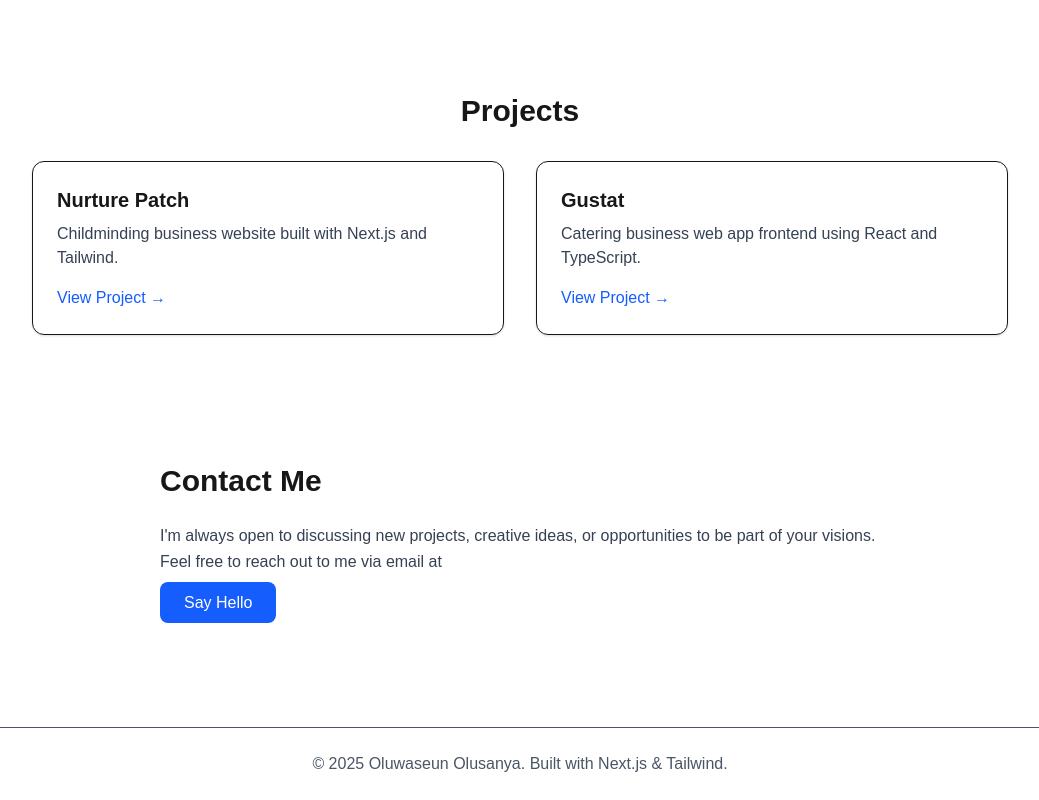
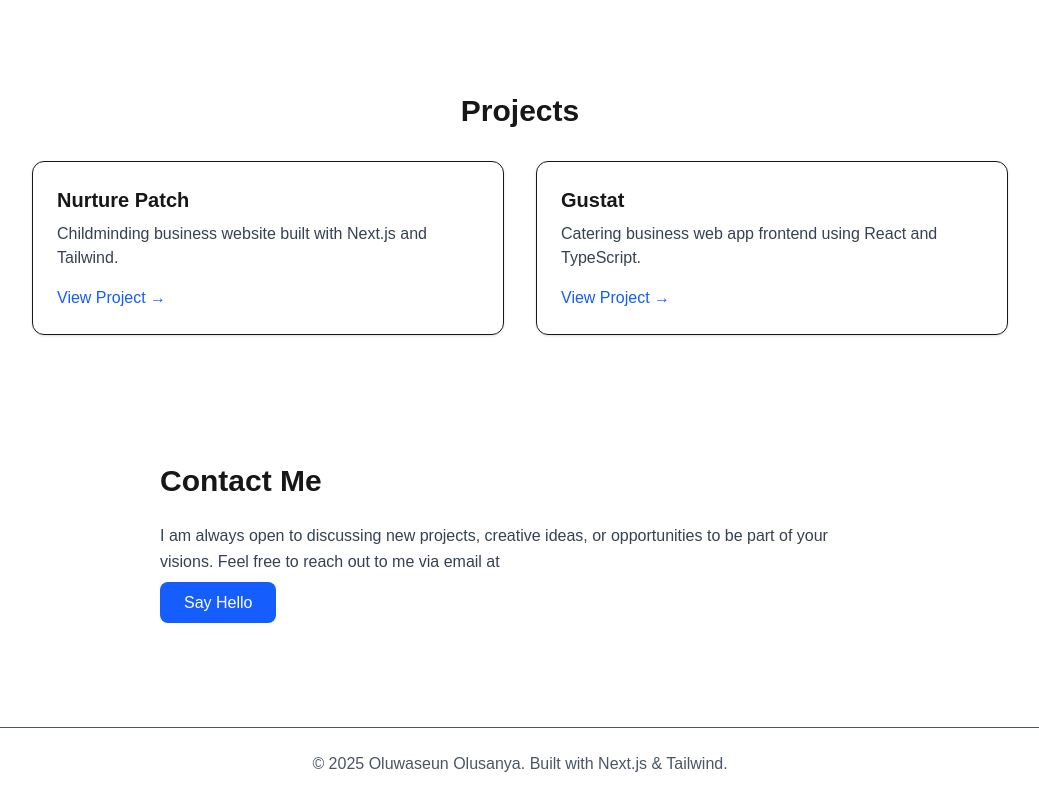
Before and after one commit to oluwaseunolusanya/oolusanya, a Next.js app: page / in a window 1280 px wide. Shown: the part 921-1721 px from the top of the page, without its empty margins (120-1159 px from the left). Built offline with nearby package versions, Linux system fonts and the light colour scheme.

Commit message:
Removed contracted words.

```diff
--- a/src/components/Contact.tsx
+++ b/src/components/Contact.tsx
@@ -6,7 +6,7 @@ export default function Contact() {
     >
       <h2 className="text-3xl font-bold mb-6">Contact Me</h2>
       <p className="text-gray-700 leading-relaxed mb-4">
-        I'm always open to discussing new projects, creative ideas, or
+        I am always open to discussing new projects, creative ideas, or
         opportunities to be part of your visions. Feel free to reach out to me
         via email at{" "}
       </p>
```
